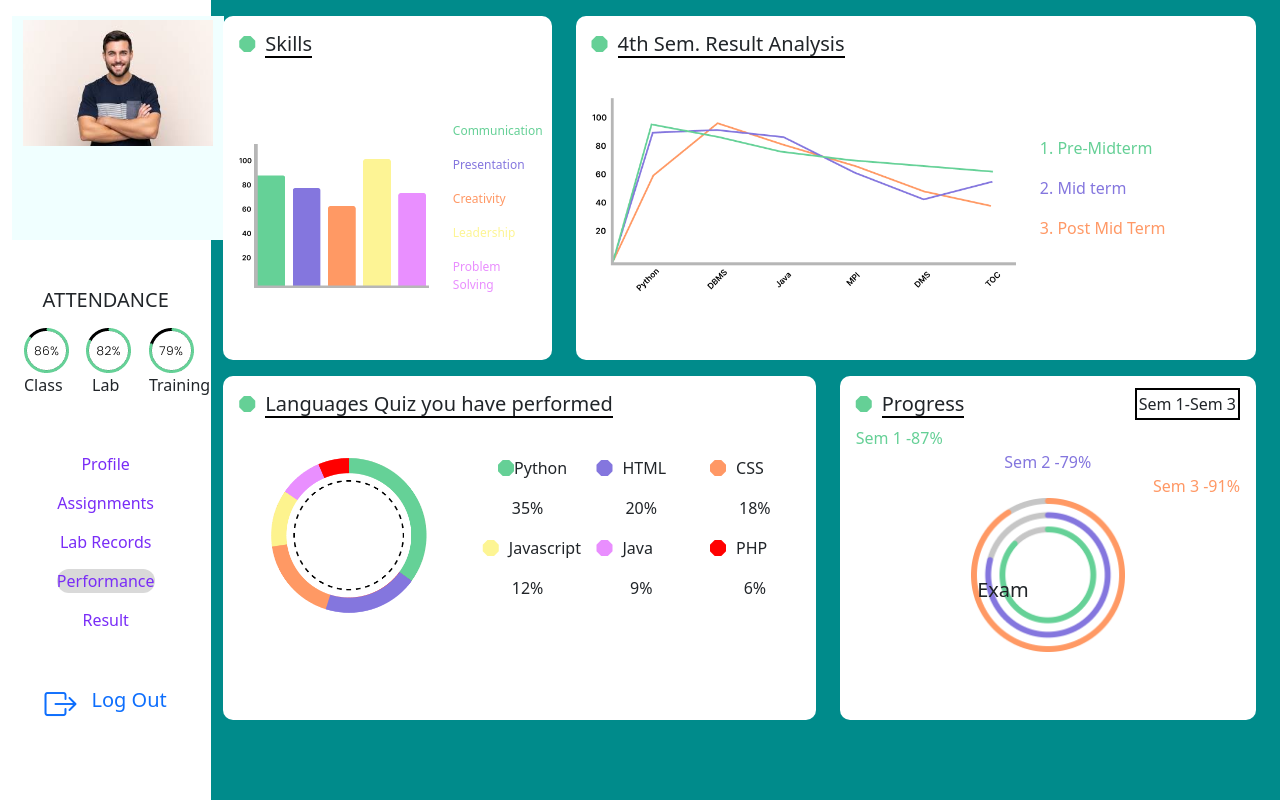
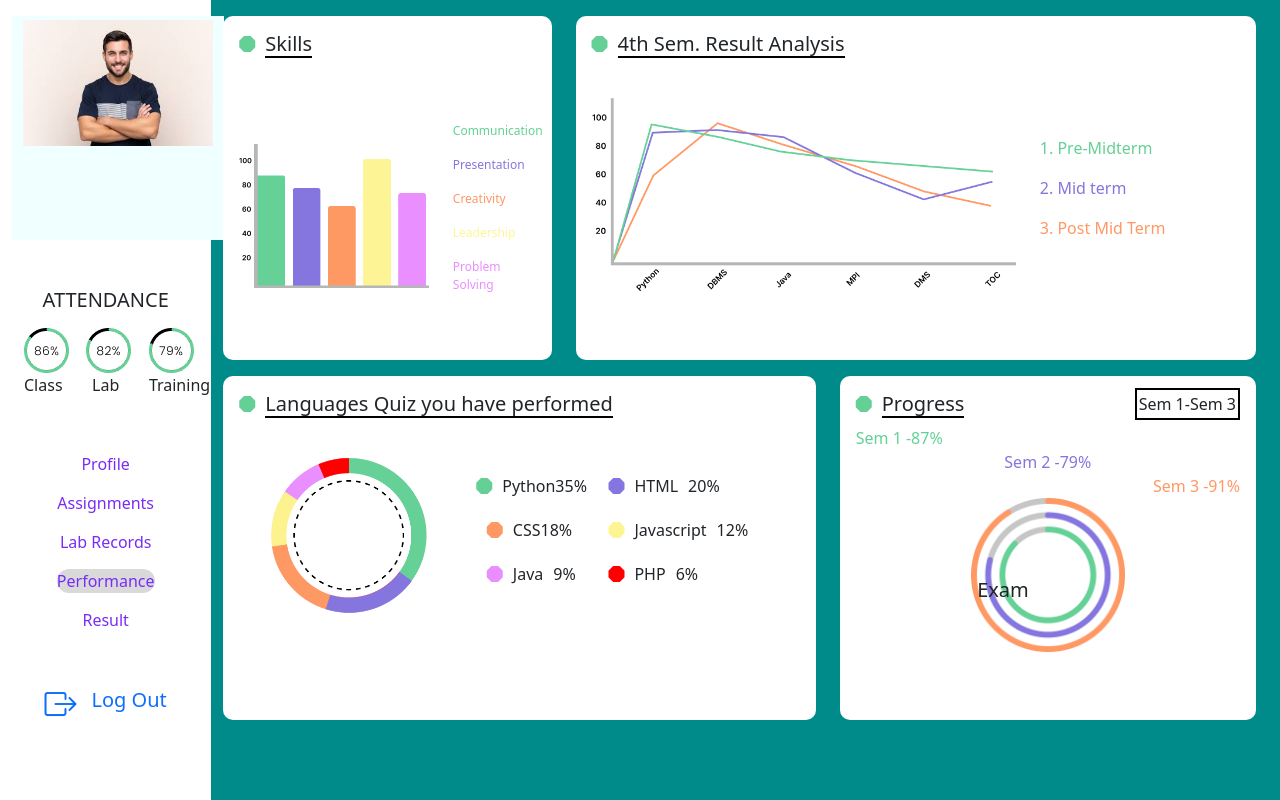
Before and after one commit to Tathya-Dixit/StudentManagementSystems, a Django app: page /performance in a window 1280 px wide. Run offline with Django 4.2, Linux system fonts and the light colour scheme; a user stored in the database is signed in; data comes from the database, SQL or seed files in the repository.

Commit message:
minor updates

```diff
--- a/templates/performance.html
+++ b/templates/performance.html
@@ -107,50 +107,52 @@
                                     <img src="static/img/perfcolour.png" alt="">
                                 </div>
                                 <div class="col-lg-7 m-auto d-block">
-                                    <div class="row">
-                                        <div class="col-lg-4 m-auto d-block">
-                                            <div class="l1">
-                                                <i style="color: #65d096;" class="bi bi-octagon-fill"></i>
+                                    <div class="row mt-1">
+                                        <div class="mx-1 col-lg-4 m-auto d-block">
+                                            <div class="l1 ">
+                                                <i style="color: #65d096; margin-right:10px; margin-left:0;" class="bi bi-octagon-fill"></i>
                                                 <p>Python</p>
+                                                <p>35%</p>
                                             </div>
-                                            <p>35%</p>
                                         </div>
-                                        <div class="col-lg-4 m-auto d-block">
+                                        <div class="mx-1 col-lg-4 m-auto d-block">
                                             <div class="l2">
                                                 <i style="color:#8476de;" class="bi bi-octagon-fill"></i>
                                                 <p>HTML</p>
+                                                <p>20%</p>
                                             </div>
-                                            <p>20%</p>
                                         </div>
-                                        <div class="col-lg-4 m-auto d-block">
+                                    </div>
+                                    <div class="row mt-1">
+                                        <div class="mx-1 col-lg-4 m-auto d-block">
                                             <div class="l3">
                                                 <i style="color:#ff9865" class="bi bi-octagon-fill"></i>
                                                 <p>CSS</p>
+                                                <p>18%</p>
                                             </div>
-                                            <p>18%</p>
                                         </div>
-                                    </div>
-                                    <div class="row">
-                                        <div class="col-lg-4 m-auto d-block">
+                                        <div class="mx-1 col-lg-4 m-auto d-block">
                                             <div class="l4">
                                                 <i style="color:#fdf594;" class="bi bi-octagon-fill"></i>
                                                 <p>Javascript</p>
+                                                <p>12%</p>
                                             </div>
-                                            <p>12%</p>
                                         </div>
-                                        <div class="col-lg-4 m-auto d-block">
+                                    </div>
+                                    <div class="row mt-1">
+                                        <div class="mx-1 col-lg-4 m-auto d-block">
                                             <div class="l5">
                                                 <i style="color:#e98efe;" class="bi bi-octagon-fill"></i>
                                                 <p>Java</p>
+                                                <p>9%</p>
                                             </div>
-                                            <p>9%</p>
                                         </div>
-                                        <div class="col-lg-4 m-auto d-block">
+                                        <div class="mx-1 col-lg-4 m-auto d-block">
                                             <div class="l6">
                                                 <i style="color:red;" class="bi bi-octagon-fill"></i>
                                                 <p>PHP</p>
+                                                <p>6%</p>
                                             </div>
-                                            <p>6%</p>
                                         </div>
                                     </div>
                                 </div>
```
